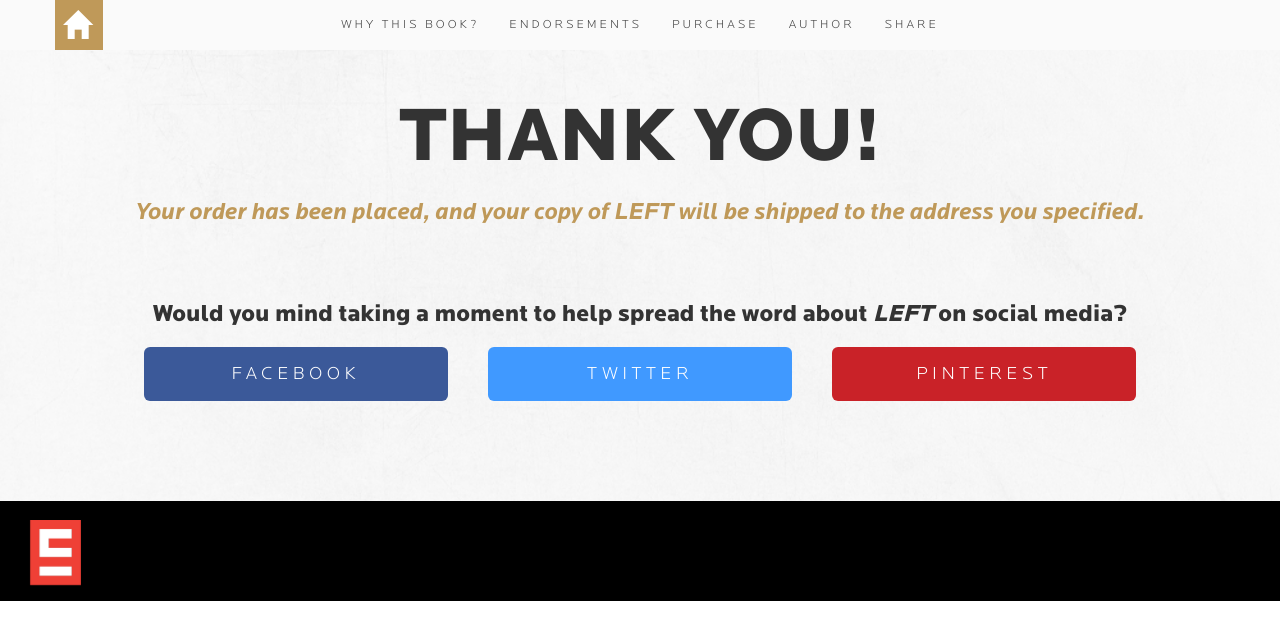
After one commit to michaelfisher/jonathanedwards, a PHP site: page /thanks.php in a window 1280 px wide. The commit adds this page. Shown: the top 640 px of the page. Run offline with PHP 8.4, Linux system fonts and the light colour scheme.

Commit message:
Another round of changes.

```diff
--- a/content/author.php
+++ b/content/author.php
@@ -5,6 +5,7 @@
 		<h1>Author</h1>
 	</div>
 
+	<div id="author-info" class="col-sm-12">
 		<div id="author-pic" class="col-sm-6 col-xs-12">
 			<img src="img/content/author.png">
 		</div>
@@ -17,7 +18,8 @@
 				on staff at City Church in Murfreesboro, Tennessee just outside
 				of Nashville. He and his wife live in the Murfreesboro area.
 			</p>
-		<p id="author-social"><a class="twitter-link" target="_blank" href="http://twitter.com/NotThePuritan"><span class="fa fa-twitter"></span></a>&emsp;&emsp;<a class="instagram-link" target="_blank" href="http://instagram.com/NotThePuritan"><span class="fa fa-instagram"></span></a></p>
+			<p id="author-social"><a class="twitter-link" target="_blank" href="http://twitter.com/NotThePuritan"><span class="fa fa-twitter"></span></a>&emsp;&emsp;&emsp;&emsp;<a class="instagram-link" target="_blank" href="http://instagram.com/NotThePuritan"><span class="fa fa-instagram"></span></a></p>
+		</div>
 	</div>
 
 </div>
--- a/content/common/main-nav.php
+++ b/content/common/main-nav.php
@@ -10,18 +10,18 @@
         <span class="icon-bar"></span>
         <span class="icon-bar"></span>
       </button>
-      <a class="navbar-brand smooth-scroll" href="#home"><span class="glyphicon glyphicon-home"></span></a>
+      <a class="navbar-brand smooth-scroll" href="/#home"><span class="glyphicon glyphicon-home"></span></a>
     </div>
 
     <!--Collect the nav links, forms, and other content for toggling-->
     <div class="collapse navbar-collapse" id="bs-navbar-collapse">
       <ul class="nav navbar-nav">
-      	<li style="display: none;"><a href="#home"></a></li>
-        <li><a href="#why" class="smooth-scroll">Why This Book?</a></li>
-        <li><a href="#endorsements" class="smooth-scroll">Endorsements</a></li>
-        <li><a href="#purchase" class="smooth-scroll">Purchase</a></li>
-        <li><a href="#author" class="smooth-scroll">Author</a></li>
-        <li><a href="#share" class="smooth-scroll">Share</a></li>
+      	<li style="display: none;"><a href="/#home"></a></li>
+        <li><a href="/#why" class="smooth-scroll">Why This Book?</a></li>
+        <li><a href="/#endorsements" class="smooth-scroll">Endorsements</a></li>
+        <li><a href="/#purchase" class="smooth-scroll">Purchase</a></li>
+        <li><a href="/#author" class="smooth-scroll">Author</a></li>
+        <li><a href="/#share" class="smooth-scroll">Share</a></li>
         <!--<li><a href="#contact" class="smooth-scroll">Contact</a></li>-->
       </ul>
       <!--<ul class="nav navbar-nav navbar-right">
--- /dev/null
+++ b/content/thanks.php
@@ -0,0 +1,23 @@
+<!--Why-->
+<div id="thanks" class="col-xs-12">
+
+	<div id="thanks-header" class="col-xs-12">
+		<h1>Thank You!</h1>
+		<h3>Your order has been placed, and your copy of <strong>LEFT</strong> will be shipped to the address you specified.</h3>
+		<h3 id="social-request">Would you mind taking a moment to help spread the word about <strong><em>LEFT</em></strong> on social media?</h3>
+	</div>
+
+	<div class="col-sm-12">
+		<div id="thanks-buttons" class="container">
+			<ul>
+				<li class="col-sm-4 col-xs-12"><a id="facebook-share-button" class="btn btn-block btn-lg btn-default" target="_blank" href="http://www.facebook.com/sharer.php?u=http://mfisherconcepts.com/sandbox/jonathanedwards">Facebook</a></li>
+				<li class="col-sm-4 col-xs-12"><a id="twitter-share-button" class="btn btn-block btn-lg btn-default" target="_blank" href="http://twitter.com/intent/tweet?url=http://mfisherconcepts.com/sandbox/jonathanedwards&text=This%20is%20just%20a%20test.%20%23DoNotPost">Twitter</a></li>
+				<li class="col-sm-4 col-xs-12"><a id="pinterest-share-button" class="btn btn-block btn-lg btn-default" target="_blank" href="http://pinterest.com/pin/create/button/?url=http://mfisherconcepts.com/sandbox/jonathanedwards&media=http://mfisherconcepts.com/sandbox/jonathanedwards/img/content/book.png">Pinterest</a></li>
+			</ul>
+		</div>
+	</div>
+
+
+</div>
+
+<!--End Why-->
--- a/css/style.css
+++ b/css/style.css
@@ -231,12 +241,22 @@
 }
 
 #why-buttons ul li:first-child a {
-	background-color: #c0c0c0;
+	background-color: #202020;
+	color: #fff;
+}
+
+#why-buttons ul li:first-child a:hover {
+	background-color: #171717;
+	color: #fff;
+}
+#b48f50
+#why-buttons ul li:last-child a {
+	background-color: #bf9959;
 	color: #ffffff;
 }
 
-#why-buttons ul li:last-child a {
-	background-color: #bf9959;
+#why-buttons ul li:last-child a:hover {
+	background-color: #b48f50;
 	color: #ffffff;
 }
 
@@ -574,14 +609,114 @@
 	color: #ffffff;
 }
 
+#facebook-share-button:hover {
+	background-color: #32497a;
+	color: #ffffff;
+}
+
 #twitter-share-button {
 	background-color: #4099ff;
+	color: #ffffff;
+}
+
+#twitter-share-button:hover {
+	background-color: #3a85db;
 	color: #ffffff;
 }
 
 #pinterest-share-button {
 	background-color: #c92228;
 	color: #ffffff;
+}
+
+#pinterest-share-button:hover {
+	background-color: #aa2025;
+	color: #ffffff;
+}
+
+/*Why*/
+#thanks {
+	padding: 50px 0 100px 0;
+	background-color: #ffffff;
+	background: url('../img/backgrounds/texture.png');
+	background-repeat: repeat-y;
+	background-position: 0 0;
+	background-attachment: fixed;
+	background-size: cover;
+}
+
+#thanks-header {
+	text-align: center;
+}
+
+#thanks-header h1 {
+	padding-top: 25px;
+	text-transform: uppercase;
+	font-size: 6vw;
+	font-family: 'Locator-Black-900';
+}
+
+#thanks-header h3 {
+	color: #bf9959;
+	font-size: 24px;
+	font-family: 'Locator-Black-Italic-700';
+	font-style: italic;
+}
+
+#thanks-header h3#social-request {
+	margin-top: 75px;
+	color: #333;
+	font-size: 24px;
+	font-family: 'Locator-Black-900';
+	font-style: normal;
+}
+
+#thanks-book {
+	margin-top: 25px;
+}
+
+#thanks-book img {
+	max-width: 75%;
+}
+
+#thanks-text {
+	margin-top: 25px;
+	font-family: 'Locator-Light';
+}
+
+#thanks-buttons {
+	text-align: center;
+	width: 85%
+}
+
+#thanks-buttons ul {
+	list-style-type: none;
+	padding: 0;
+}
+
+#thanks-buttons ul li {
+	display: inline;
+	padding: 0 20px;
+}
+
+#thanks-buttons ul li a {
+	margin-top: 10px;
+	text-transform: uppercase;
+	letter-spacing: 0.25em;
+	font-family: 'Locator-Light';
+}
+
+#thanks .btn-lg {
+	border: none;
+	padding: 15px 0;
+}
+
+
+
+#thanks-footer {
+	background-color: #000000;
+	text-align: center;
+	line-height: 30px;
 }
 
 /*Copyright*/
--- /dev/null
+++ b/thanks.php
@@ -0,0 +1,13 @@
+<?php include 'content/common/header.php'; ?>
+
+<?php include 'content/common/main-nav.php'; ?>
+
+<div id="content-container" class="container">
+	<div class="row">
+
+		<?php include 'content/thanks.php'; ?>
+
+	</div><!--.row-->
+</div><!--#content-container-->
+
+<?php include 'content/common/footer.php'; ?>
```
Also changed, not shown: other parts of css/style.css (+35 -6 lines), content/about.php (deleted, +0 -11 lines), content/common/body.php (deleted, +0 -14 lines), content/endorsements.php (+6 -6 lines), content/home.php (+7 -5 lines), index.php (+14 -1 lines), content/common/index.php (added), content/index.php (added), img/content/book.png, img/content/ipad-book-coming-soon.png. Lines whose indentation alone changed are shown as unchanged.
